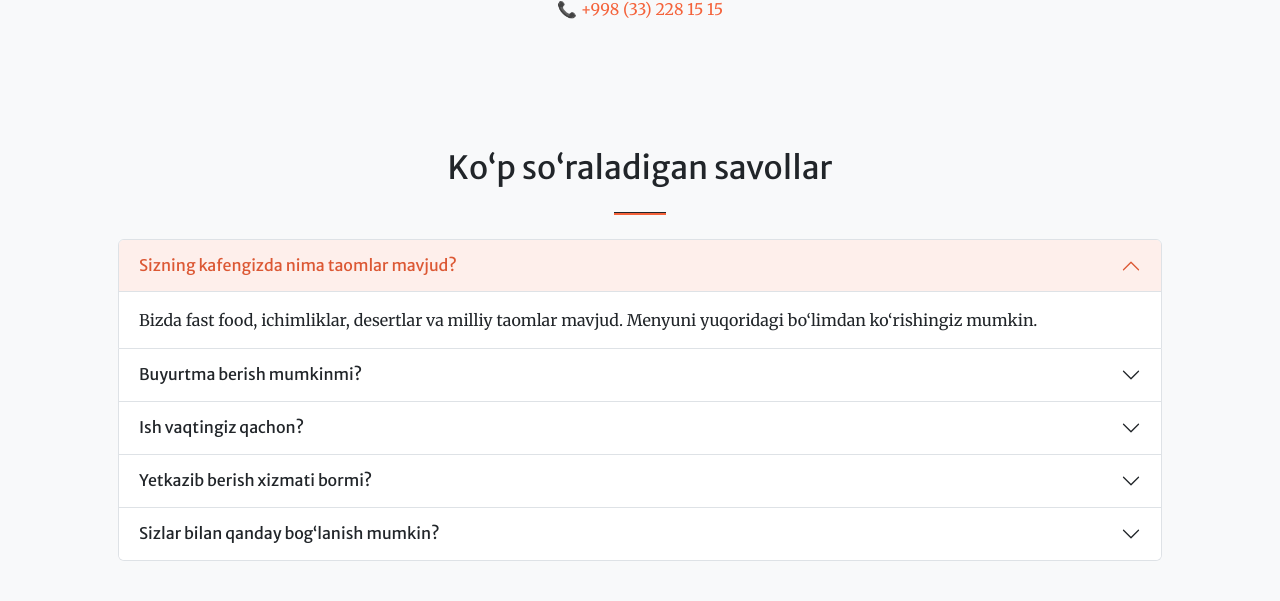
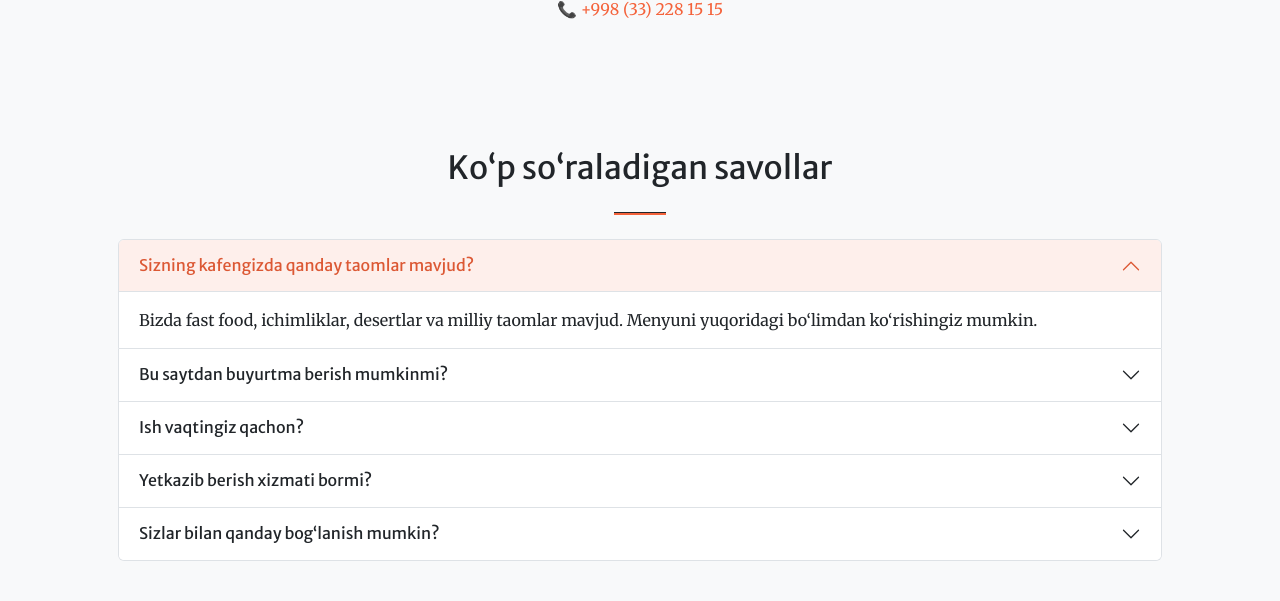
Before and after one commit to UZBRICH/cafe-menu, a Django app: page / in a window 1280 px wide. Shown: the part 4837-5438 px from the top of the page. Run offline with Django 4.2, Linux system fonts and the light colour scheme; data comes from the database, SQL or seed files in the repository; some libraries are stand-ins or nearby versions.

```diff
--- a/main/templates/index.html
+++ b/main/templates/index.html
@@ -156,7 +156,7 @@
         <!-- Call to action-->
         <section class="page-section bg-dark text-white">
             <div class="container px-4 px-lg-5 text-center">
-                <h2 class="mb-4">Bizni Instagram’da kuzating 📸</h2>
+                <h2 class="mb-4">Bizni internetda kuzating 📸</h2>
                 <a class="btn btn-light btn-xl" href="https://www.instagram.com/ecenaz.uz/"><svg xmlns="http://www.w3.org/2000/svg" width="24" height="24" fill="#E1306C" viewBox="0 0 24 24">
                     <path d="M7.75 2C5.126 2 3 4.126 3 6.75v10.5C3 19.874 5.126 22 7.75 22h8.5C18.874 22 21 19.874 21 17.25V6.75C21 4.126 18.874 2 16.25 2h-8.5zM12 7a5 5 0 110 10 5 5 0 010-10zm6.5-1a1.5 1.5 0 110 3 1.5 1.5 0 010-3zM12 9a3 3 0 100 6 3 3 0 000-6z"/>
                   </svg></a>
@@ -321,7 +321,7 @@
                     <div class="accordion-item">
                         <h2 class="accordion-header" id="faqHeadingOne">
                             <button class="accordion-button" type="button" data-bs-toggle="collapse" data-bs-target="#faqCollapseOne" aria-expanded="true" aria-controls="faqCollapseOne">
-                                Sizning kafengizda nima taomlar mavjud?
+                                Sizning kafengizda qanday taomlar mavjud?
                             </button>
                         </h2>
                         <div id="faqCollapseOne" class="accordion-collapse collapse show" data-bs-parent="#faqAccordion">
@@ -335,12 +335,12 @@
                     <div class="accordion-item">
                         <h2 class="accordion-header" id="faqHeadingTwo">
                             <button class="accordion-button collapsed" type="button" data-bs-toggle="collapse" data-bs-target="#faqCollapseTwo" aria-expanded="false" aria-controls="faqCollapseTwo">
-                                Buyurtma berish mumkinmi?
+                                Bu saytdan buyurtma berish mumkinmi?
                             </button>
                         </h2>
                         <div id="faqCollapseTwo" class="accordion-collapse collapse" data-bs-parent="#faqAccordion">
                             <div class="accordion-body">
-                                Ha, siz bizning sayt orqali fikr qoldirishingiz yoki kafe ichida to‘g‘ridan-to‘g‘ri buyurtma berishingiz mumkin.
+                                Hozircha yo'q, ammo siz bizning sayt orqali fikr qoldirishingiz yoki kafe ichida to‘g‘ridan-to‘g‘ri qanday mahsulotlar borligini ko'rishingiz mumkin.
                             </div>
                         </div>
                     </div>
@@ -354,7 +354,7 @@
                         </h2>
                         <div id="faqCollapseThree" class="accordion-collapse collapse" data-bs-parent="#faqAccordion">
                             <div class="accordion-body">
-                                Kafemiz har kuni soat 09:00 dan 23:00 gacha xizmat ko‘rsatadi.
+                                Cafemiz har kuni 24/7 xizmat ko‘rsatadi.
                             </div>
                         </div>
                     </div>
@@ -382,7 +382,7 @@
                         </h2>
                         <div id="faqCollapseFive" class="accordion-collapse collapse" data-bs-parent="#faqAccordion">
                             <div class="accordion-body">
-                                Sahifadagi feedback form orqali bizga xabar yuborishingiz mumkin. Tez orada javob beramiz.
+                                Sahifadagi xabar qoldirish bo'limi orqali bizga xabar yuborishingiz mumkin. Yoki pastdagi telefon raqamiga qo'ng'iroq qilishingiz mumkin. Tez orada javob beramiz.
                             </div>
                         </div>
                     </div>
@@ -489,5 +489,7 @@
             });
             </script>
 
+        <script src="https://cdn.jsdelivr.net/npm/bootstrap@5.3.0/dist/js/bootstrap.bundle.min.js"></script>
+
     </body>
 </html>"
```
